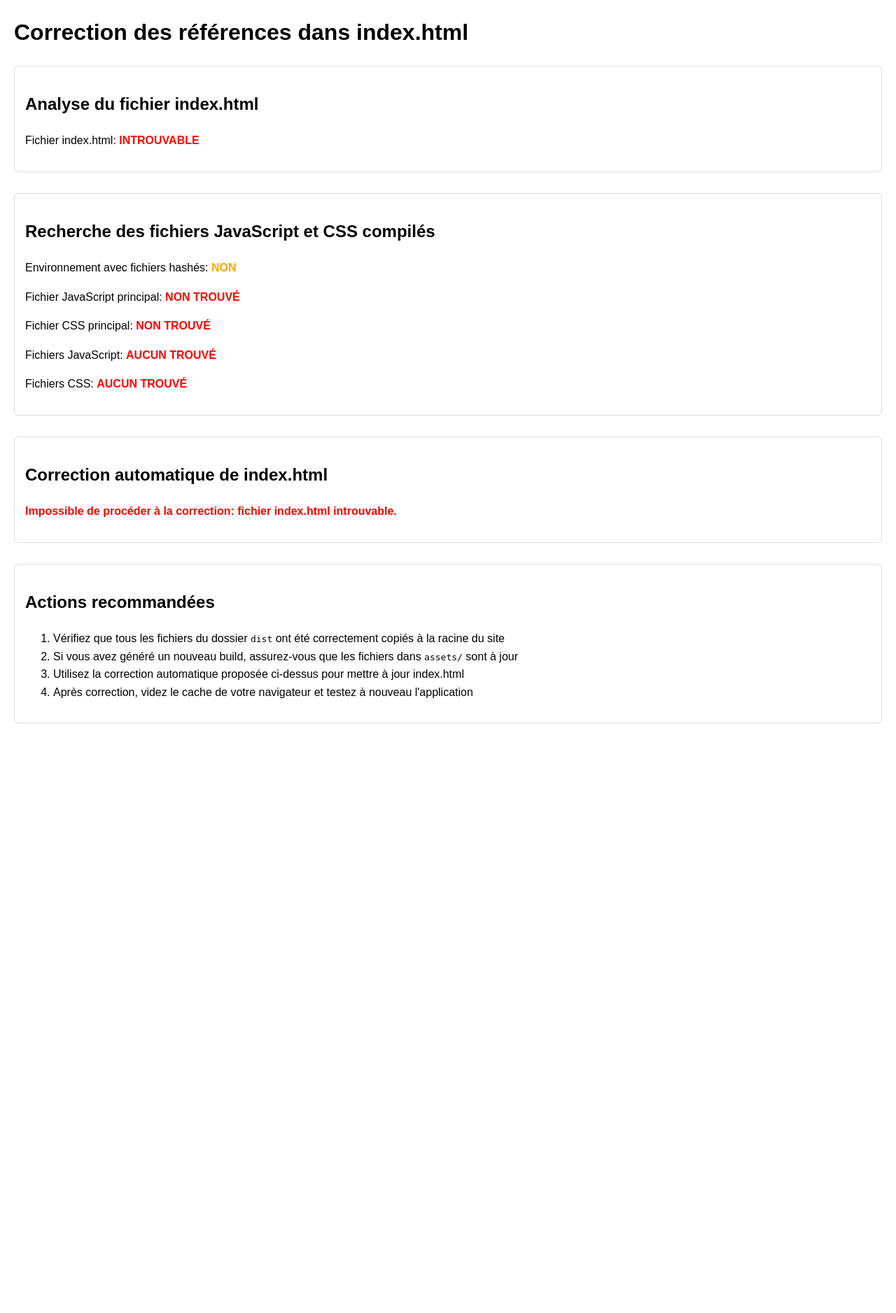
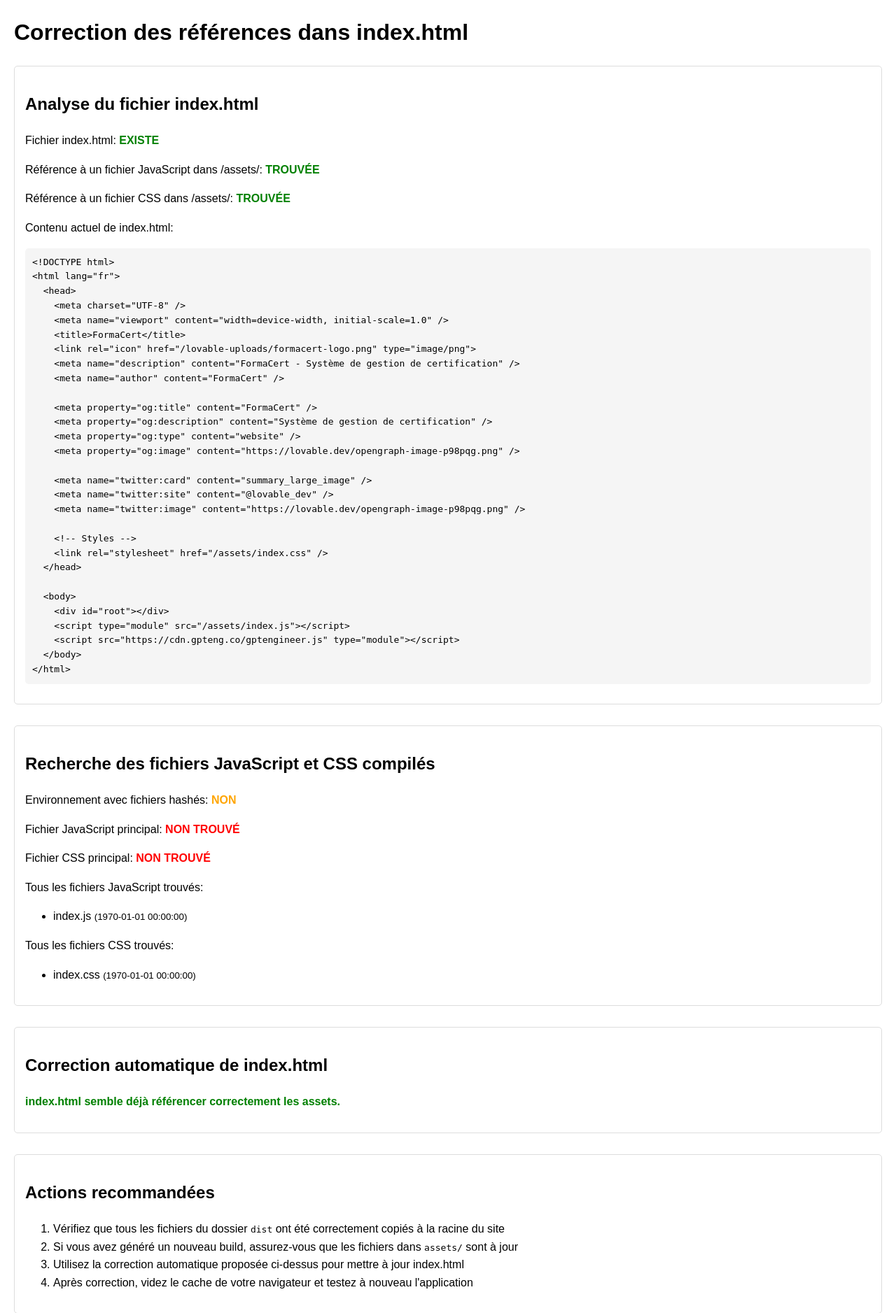
Before and after one commit to antoineerp/simple-grid-app-flow-67, a PHP site: page /fix-index-references.php in a window 1280 px wide. Shown: the top 1877 px of the page at 70% size. Before the commit the page ends 1034 px from the top, so only its background shows below. Run offline with PHP 8.4, Linux system fonts and the light colour scheme.

Commit message:
Fix index.html references
Update index.html to reference compiled assets.

```diff
--- /dev/null
+++ b/assets/index.css
@@ -0,0 +1,4 @@
+
+/* Fichier pont pour la compatibilité avec index.html */
+/* Ce fichier importe le CSS compilé s'il existe */
+@import url('./main-B-vZZSaR.css');
--- a/assets/index.js
+++ b/assets/index.js
@@ -1,4 +1,5 @@
 
 // Fichier pont pour la compatibilité avec les scripts de diagnostic
 // Ce fichier charge le fichier principal généré par Vite
-import './main-CJp6prML.js';
+console.log("Chargement du fichier pont index.js");
+import './main-B-vZZSaR.js';
--- a/fix-index-references.php
+++ b/fix-index-references.php
@@ -27,6 +27,10 @@ require_once 'index-validator.php';
         <h2>Analyse du fichier index.html</h2>
         <?php
         $indexPath = '../index.html';
+        if (!file_exists($indexPath)) {
+            $indexPath = './index.html';
+        }
+
         if (file_exists($indexPath)) {
             echo "<p>Fichier index.html: <span class='success'>EXISTE</span></p>";
             $index_content = file_get_contents($indexPath);
@@ -67,6 +71,38 @@ require_once 'index-validator.php';
             echo "<p>Fichier JavaScript principal trouvé: <span class='success'>" . $main_js . "</span></p>";
         } else {
             echo "<p>Fichier JavaScript principal: <span class='error'>NON TROUVÉ</span></p>";
+
+            // Essayons de créer des fichiers ponts
+            if (!file_exists('./assets')) {
+                mkdir('./assets', 0755, true);
+                echo "<p>Création du dossier assets: <span class='success'>OK</span></p>";
+            }
+
+            if (!file_exists('./assets/index.js')) {
+                $js_content = "// Fichier pont pour la compatibilité avec les scripts de diagnostic\n";
+                $js_content .= "console.log('Chargement du fichier pont index.js');\n";
+                $js_content .= "// Import dynamique du fichier principal s'il existe\n";
+                $js_content .= "try {\n";
+                $js_content .= "  const mainModule = await import('./main-B-vZZSaR.js').catch(() => null);\n";
+                $js_content .= "  if (!mainModule) console.error('Fichier main-B-vZZSaR.js non trouvé');\n";
+                $js_content .= "} catch (e) {\n";
+                $js_content .= "  console.error('Erreur lors du chargement du module principal:', e);\n";
+                $js_content .= "}\n";
+
+                file_put_contents('./assets/index.js', $js_content);
+                echo "<p>Création du fichier pont index.js: <span class='success'>OK</span></p>";
+                $main_js = 'index.js';
+            }
+
+            if (!file_exists('./assets/index.css')) {
+                $css_content = "/* Fichier pont pour la compatibilité avec index.html */\n";
+                $css_content .= "/* Ce fichier importe le CSS compilé s'il existe */\n";
+                $css_content .= "@import url('./main-B-vZZSaR.css');\n";
+
+                file_put_contents('./assets/index.css', $css_content);
+                echo "<p>Création du fichier pont index.css: <span class='success'>OK</span></p>";
+                $main_css = 'index.css';
+            }
         }
 
         if ($main_css) {
@@ -75,8 +111,8 @@ require_once 'index-validator.php';
             echo "<p>Fichier CSS principal: <span class='error'>NON TROUVÉ</span></p>";
         }
 
-        $js_files = find_assets_in_dir('../assets', 'js');
-        $css_files = find_assets_in_dir('../assets', 'css');
+        $js_files = find_assets_in_dir('./assets', 'js');
+        $css_files = find_assets_in_dir('./assets', 'css');
         ?>
         <?php if (!empty($js_files)): ?>
             <p>Tous les fichiers JavaScript trouvés:</p><ul>
@@ -99,7 +135,7 @@ require_once 'index-validator.php';
         <?php
         if (file_exists($indexPath)) {
             $needs_correction = !$refs['has_js_reference'] || !$refs['has_css_reference'] || $refs['has_src_reference'];
-            if ($needs_correction && $main_js) {
+            if ($needs_correction) {
                 echo "<p>Des corrections sont nécessaires dans index.html pour référencer correctement les assets.</p>";
                 if (isset($_POST['fix_index'])) {
                     copy($indexPath, $indexPath . '.bak');
--- a/index.html
+++ b/index.html
@@ -17,14 +17,14 @@
     <meta name="twitter:card" content="summary_large_image" />
     <meta name="twitter:site" content="@lovable_dev" />
     <meta name="twitter:image" content="https://lovable.dev/opengraph-image-p98pqg.png" />
-    <!-- Utiliser un chemin relatif pour le CSS qui sera remplacé par le build -->
-    <link rel="stylesheet" href="./src/index.css" />
+
+    <!-- Styles -->
+    <link rel="stylesheet" href="/assets/index.css" />
   </head>
 
   <body>
     <div id="root"></div>
-    <!-- Utiliser un chemin relatif pour le JS principal qui sera remplacé par le build -->
-    <script type="module" src="./src/main.tsx"></script>
+    <script type="module" src="/assets/index.js"></script>
     <script src="https://cdn.gpteng.co/gptengineer.js" type="module"></script>
   </body>
 </html>
```
